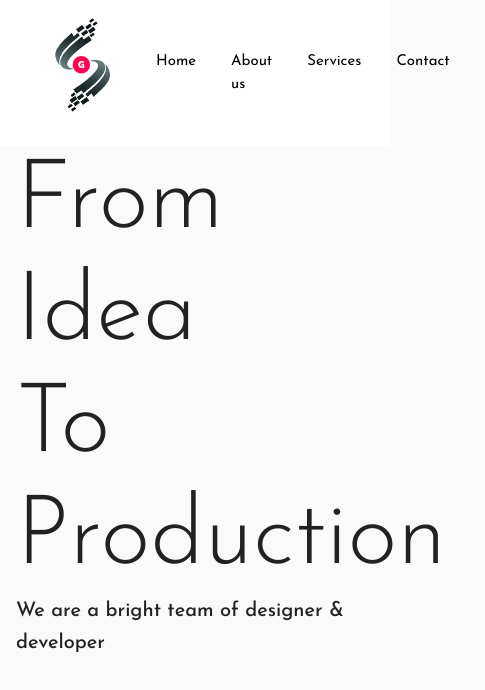
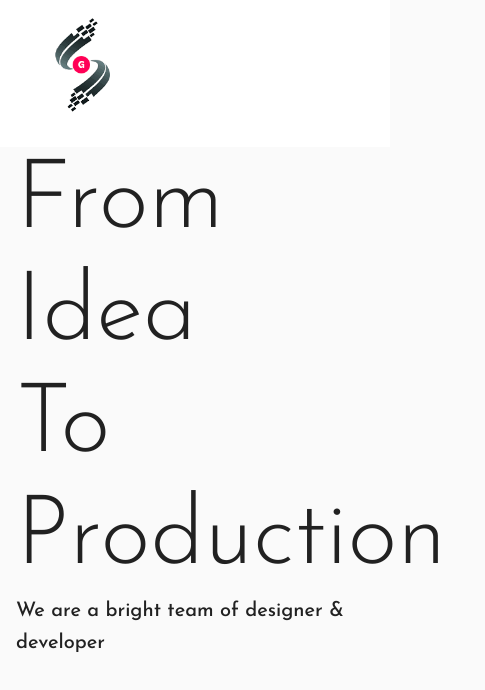
Before and after one commit to VinCodeTheWeb/genosio, a React (Create React App) app in the folder client/: page / in a window 390 px wide. Shown: the top 690 px of the page, 485 px wide, since content can reach past the window. Built offline with nearby package versions, Linux system fonts and the light colour scheme.

Commit message:
changing default fontSize

```diff
--- a/client/src/components/Header/header.styles.ts
+++ b/client/src/components/Header/header.styles.ts
@@ -1,6 +1,12 @@
+import { Theme } from '@material-ui/core';
 import { IHeader } from './header.type';
 
-export const styles = (): IHeader => ({
+// type TBreakpoints = ["up"] | ["down"] | ["only"] | ["between"]
+// interface IThem {
+//   breakpoints
+// }
+
+export const styles = ({ breakpoints }: Theme): IHeader => ({
     header: {
         backgroundColor: 'white',
         boxShadow: 'none',
@@ -13,6 +19,9 @@ export const styles = (): IHeader => ({
     },
     nav: {
         display: 'flex',
+        [breakpoints.down('sm')]: {
+            display: 'none',
+        },
     },
     link: {
         listStyleType: 'none',
--- a/client/src/index.tsx
+++ b/client/src/index.tsx
@@ -2,6 +2,8 @@ import React from 'react';
 import ReactDOM from 'react-dom';
 import { ThemeProvider, createMuiTheme } from '@material-ui/core/styles';
 
+// CSS Base
+import './styles/_base.css';
 // App Theme
 import { THEME } from 'styles/theme.styles';
 
--- a/client/src/pages/home/home.component.tsx
+++ b/client/src/pages/home/home.component.tsx
@@ -9,7 +9,7 @@ const HomePage: React.FC = () => {
         <>
             <Header />
             <Container>
-                <Grid alignItems="center">
+                <Grid>
                     <Typography variant="h1">From Idea</Typography>
                 </Grid>
                 <Grid>
--- /dev/null
+++ b/client/src/styles/_base.css
@@ -0,0 +1,3 @@
+html {
+    font-size: 62.5%; /* 62.5% of 16px = 10px */
+}
--- a/client/src/styles/theme.interface.ts
+++ b/client/src/styles/theme.interface.ts
@@ -2,6 +2,7 @@ interface ITypograhy {
     fontFamily: string;
     fontWeight: number;
     lineHeight: number;
+    htmlFontSize: number;
 }
 
 interface IPalette {
--- a/client/src/styles/theme.styles.ts
+++ b/client/src/styles/theme.styles.ts
@@ -5,6 +5,7 @@ export const THEME: ITheme = {
         fontFamily: `'Josefin Sans', sans-serif`,
         fontWeight: 400,
         lineHeight: 1.6,
+        htmlFontSize: 10,
     },
     palette: {
         primary: {
```
